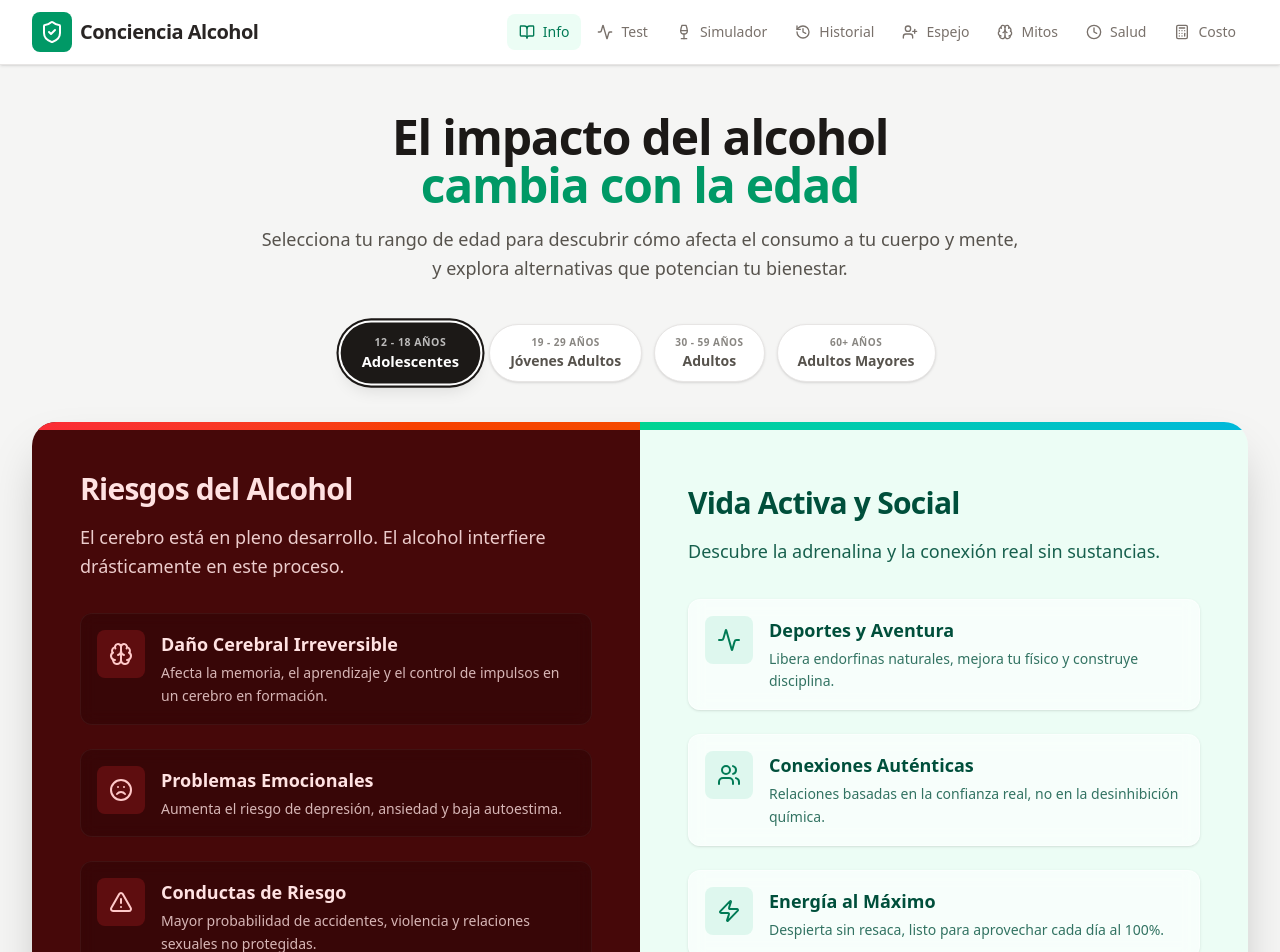
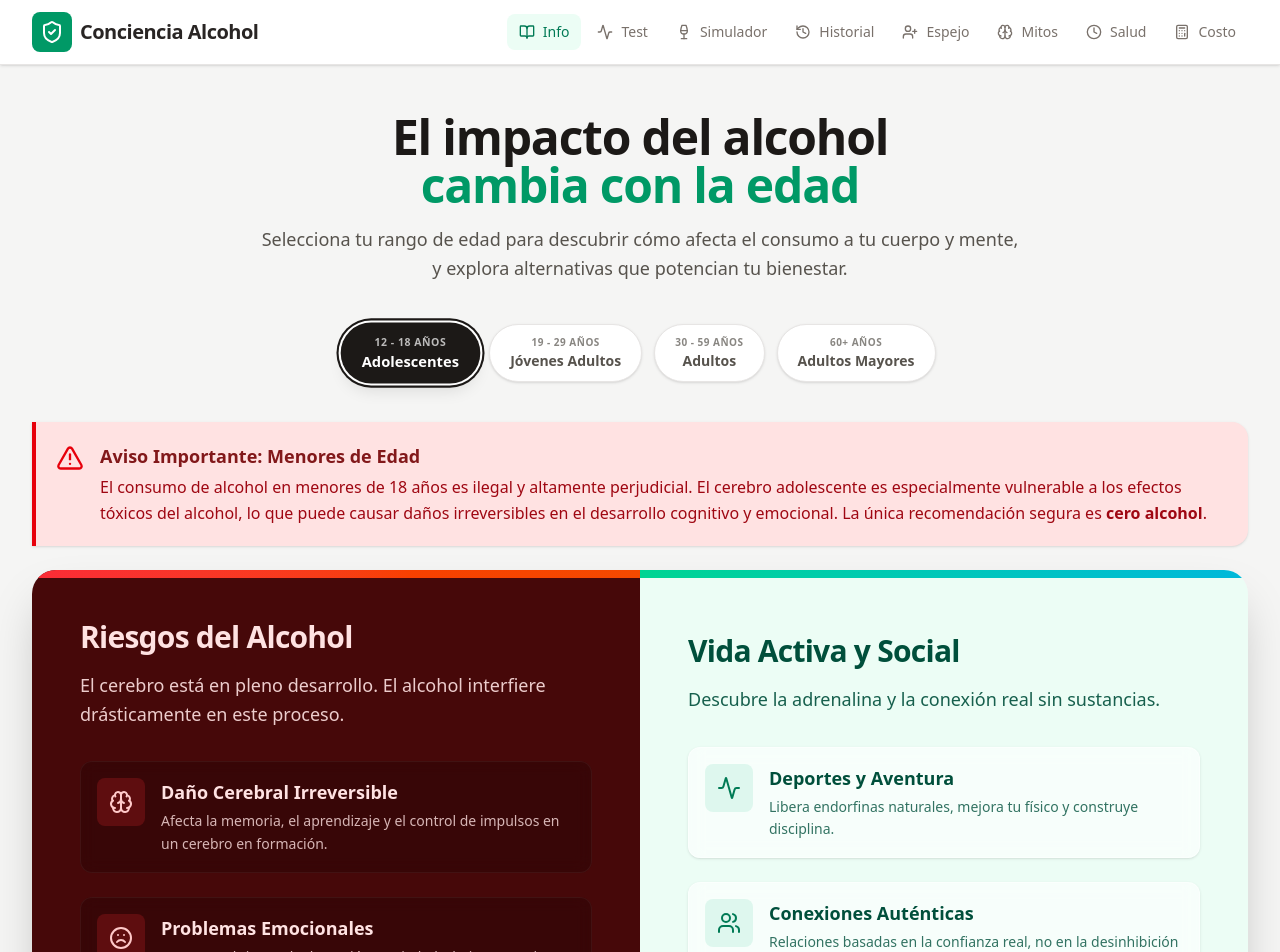
Before and after one commit to sgandulfo-code/Conciencia-A, a React (Vite) app: page / in a window 1280 px wide. Shown: the top 952 px of the page. Built offline with nearby package versions, Linux system fonts and the light colour scheme.

Commit message:
feat(SplitScreen): Add warning for minors
Introduce a prominent warning message within the SplitScreen component specifically for the "adolescentes" age group, highlighting the illegality and severe health risks of alcohol consumption for minors.

```diff
--- a/src/components/SplitScreen.tsx
+++ b/src/components/SplitScreen.tsx
@@ -1,6 +1,7 @@
 import React from 'react';
 import { motion } from 'motion/react';
 import { AgeGroupData } from '../data/content';
+import { AlertTriangle } from 'lucide-react';
 
 interface SplitScreenProps {
   data: AgeGroupData;
@@ -8,6 +9,24 @@ interface SplitScreenProps {
 
 export function SplitScreen({ data }: SplitScreenProps) {
   return (
+    <div className="space-y-6">
+      {/* Warning for minors */}
+      {data.id === 'adolescentes' && (
+        <motion.div
+          initial={{ opacity: 0, y: -10 }}
+          animate={{ opacity: 1, y: 0 }}
+          className="bg-red-100 border-l-4 border-red-600 p-5 rounded-r-2xl shadow-sm flex items-start gap-4"
+        >
+          <AlertTriangle className="text-red-600 shrink-0 mt-0.5" size={28} />
+          <div>
+            <h4 className="text-red-900 font-bold text-lg">Aviso Importante: Menores de Edad</h4>
+            <p className="text-red-800 mt-1 leading-relaxed">
+              El consumo de alcohol en menores de 18 años es ilegal y altamente perjudicial. El cerebro adolescente es especialmente vulnerable a los efectos tóxicos del alcohol, lo que puede causar daños irreversibles en el desarrollo cognitivo y emocional. La única recomendación segura es <strong>cero alcohol</strong>.
+            </p>
+          </div>
+        </motion.div>
+      )}
+
       <div className="flex flex-col lg:flex-row w-full min-h-[600px] rounded-3xl overflow-hidden shadow-2xl">
         {/* Left Side: Alcohol Risks */}
         <motion.div
@@ -79,5 +98,6 @@ export function SplitScreen({ data }: SplitScreenProps) {
           </div>
         </motion.div>
       </div>
+    </div>
   );
 }
```
Lines whose indentation alone changed are shown as unchanged.
